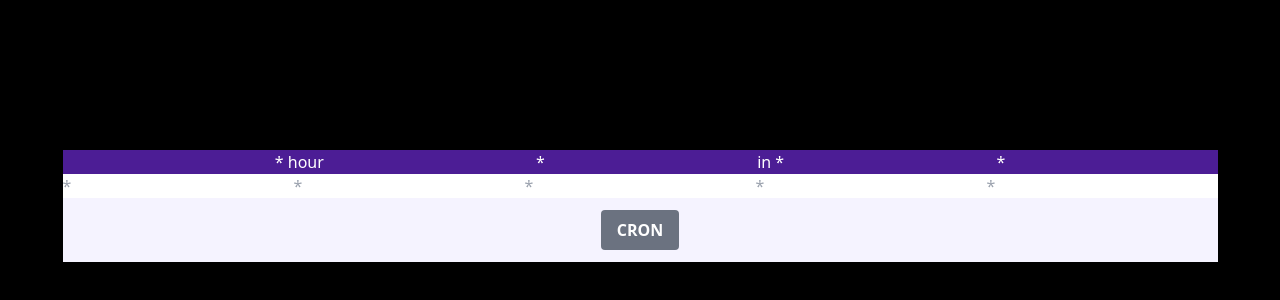
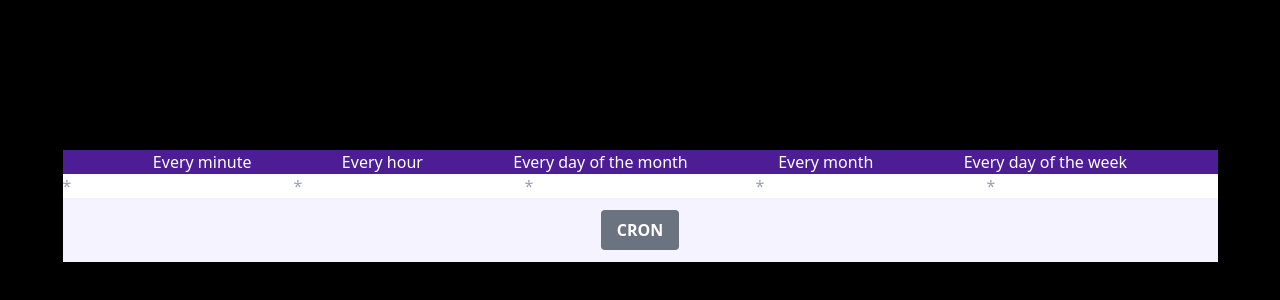
Before and after one commit to alex-lc/cron-calc, a React (Create React App) app: page / in a window 1280 px wide. Shown: the part 194-494 px from the top of the page. Built offline with nearby package versions, Linux system fonts and the light colour scheme.

Commit message:
Adjusted defaults to be every [blank]

```diff
--- a/src/components/Selection.js
+++ b/src/components/Selection.js
@@ -1,6 +1,7 @@
 // Input for setting up cron job
 
-import { useState } from 'react'
+import { round } from 'lodash'
+import { useState, useEffect } from 'react'
 
 // data
 import { months } from '../data/data'
@@ -11,12 +12,50 @@ import { validateMonth, validateMinutes } from '../utils/validation'
 const Selection = () => {
 
     const [cron, setCron] = useState({
-        minute: "*",
-        hour: "*",
-        dayOfTheMonth: "*",
-        month: "*",
+        minute: "",
+        hour: "",
+        dayOfTheMonth: "",
+        month: "",
+        dayOfTheWeek: ""
+    })
+
+    useEffect(() => {
+        // default fields to every (*) if they are empty
+        if (cron.minute === "") {
+            setCron({
+                ...cron,
+                minute: "*"
+            })
+        }
+
+        if (cron.hour === "") {
+            setCron({
+                ...cron,
+                hour: "*"
+            })
+        }
+
+        if (cron.dayOfTheMonth === "") {
+            setCron({
+                ...cron,
+                dayOfTheMonth: "*"
+            })
+        }
+
+        if (cron.month === "") {
+            setCron({
+                ...cron,
+                month: "*"
+            })
+        }
+
+        if (cron.dayOfTheWeek === "") {
+            setCron({
+                ...cron,
                 dayOfTheWeek: "*"
             })
+        }
+    }, [cron])
 
     const updateValue = (e) => {
         if (e.target.name === "minute") {
@@ -43,14 +82,28 @@ const Selection = () => {
         // validate month input
         if (e.target.name === "month") {
             let status = validateMonth(e.target.value)
+            let m;
+
+            console.log(`Status equals: ${status}`)
 
             if (status !== false) {
-                let m = months[status]
+                if (status !== "") {
+                    m = months[status]
                     console.log("M: ", m)
+
                     setCron({
                         ...cron,
                         [e.target.name]: m
                     })
+                }
+                else {
+                    m = ""
+
+                    setCron({
+                        ...cron,
+                        [e.target.name]: m
+                    })
+                }
             }
             else {
                 console.log("Please enter a valid month.")
@@ -72,24 +125,23 @@ const Selection = () => {
     return (
         <div className="flex flex-col bg-purple-900 text-white">
                 <div className="flex justify-evenly">
-                    {cron.minute !== false && cron.minute !== "*" && <p>At minute {cron.minute}</p>}
-                    {cron.minute === "*" || cron.minute === "" && <p>*</p>}
-                    {cron.minute === false && <p>!</p>}
+                    {cron.minute !== "" && cron.minute !== "*" && <p>{cron.minute} minute</p>}
+                    {cron.minute === "*" && <p>Every minute</p>}
 
-                    {cron.hour === 0 && <p>0 hour</p>}
-                    {cron.hour !== 0 && <p>{cron.hour} hour</p>}
+                    {cron.hour !== "" && cron.hour !== "*" && <p>{cron.hour} hour</p>}
+                    {cron.hour === "*" && <p>Every hour</p>}
 
-                    {cron.dayOfTheMonth === 0 && <p>no day of the month</p>}
-                    {cron.dayOfTheMonth !== 0 && <p>{cron.dayOfTheMonth}</p>}
+                    {cron.dayOfTheMonth !== "" && cron.dayOfTheMonth !== "*" && <p>{cron.dayOfTheMonth} month</p>}
+                    {cron.dayOfTheMonth === "*" && <p>Every day of the month</p>}
 
-                    {cron.month === 0 && <p>*</p>}
-                    {cron.month !== 0 && <p>in {cron.month}</p>}
+                    {cron.month !== "" && cron.month !== "*" && <p>{cron.month} month</p>}
+                    {cron.month === "*" && <p>Every month</p>}
 
-                    {cron.dayOfTheWeek === 0 && <p>no day of the week</p>}
-                    {cron.dayOfTheWeek !== 0 && <p>{cron.dayOfTheWeek}</p>}
+                    {cron.dayOfTheWeek !== "" && cron.dayOfTheWeek !== "*" && <p>{cron.dayOfTheWeek} day</p>}
+                    {cron.dayOfTheWeek === "*" && <p>Every day of the week</p>}
                 </div>
                 <div className="flex justify-evenly bg-purple-50">
-                    <form>
+                    <form className="text-black">
                         <div className="flex">
                             <input type="text" name="minute" onChange={updateValue} placeholder="*" />
                             <input type="text" name="hour" onChange={updateValue} placeholder="*" />
--- a/src/utils/validation.js
+++ b/src/utils/validation.js
@@ -33,8 +33,9 @@ function validateDayOfMonth(dayOfMonth) {
 
 export function validateMonth(month) {
     // default *
-    if (month === '*') {
+    if (month === "*" || month === "") {
         console.log("Asterisk identified successfully.")
+        console.log(`Month is ${month}`)
         return month
     }
     // a single digit month is entered
```
Lines whose indentation alone changed are shown as unchanged.
